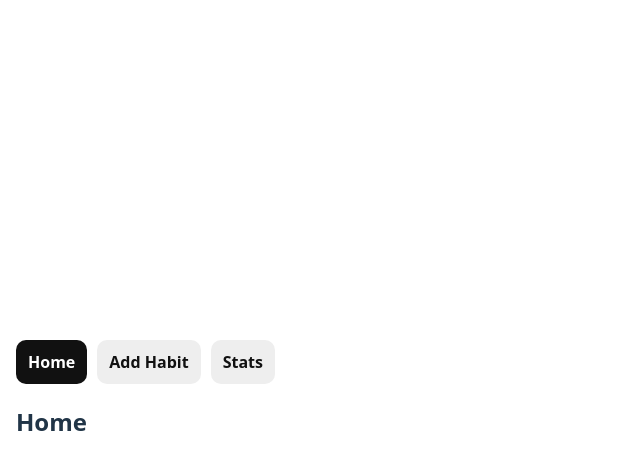
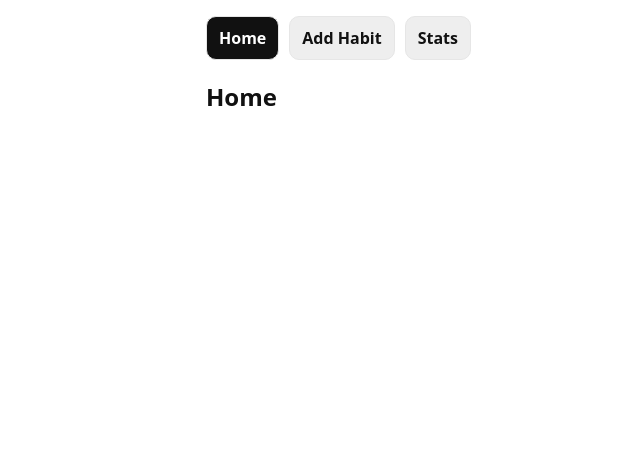
Before and after one commit to Jinaaaaks/habit-tracker, a React (Vite) app: page / in a window 1280 px wide. Shown: the top 470 px of the page, without its empty margins (0-640 px from the left). Built offline with nearby package versions, Linux system fonts and the light colour scheme.

Commit message:
move the layout  style to global css

```diff
--- a/src/App.jsx
+++ b/src/App.jsx
@@ -6,7 +6,7 @@ import Stats from "./pages/Stats.jsx";
 
 export default function App() {
   return (
-    <div style={{ maxWidth: 900, margin: "0 auto", padding: 16 }}>
+    <div className="container">
       <Navbar />
       <Routes>
         <Route path="/" element={<Home />} />
--- a/src/components/Navbar.jsx
+++ b/src/components/Navbar.jsx
@@ -1,24 +1,26 @@
 import { NavLink } from "react-router-dom";
-
-const linkStyle = ({ isActive }) => ({
-  padding: "10px 12px",
-  borderRadius: 10,
-  textDecoration: "none",
-  fontWeight: 700,
-  background: isActive ? "#111" : "#eee",
-  color: isActive ? "white" : "#111",
-});
 
 export default function Navbar() {
   return (
-    <div style={{ display: "flex", gap: 10, marginBottom: 16 }}>
-      <NavLink to="/" style={linkStyle}>
+    <div className="nav">
+      <NavLink
+        to="/"
+        className={({ isActive }) => (isActive ? "navLink navLinkActive" : "navLink")}
+      >
         Home
       </NavLink>
-      <NavLink to="/add" style={linkStyle}>
+
+      <NavLink
+        to="/add"
+        className={({ isActive }) => (isActive ? "navLink navLinkActive" : "navLink")}
+      >
         Add Habit
       </NavLink>
-      <NavLink to="/stats" style={linkStyle}>
+
+      <NavLink
+        to="/stats"
+        className={({ isActive }) => (isActive ? "navLink navLinkActive" : "navLink")}
+      >
         Stats
       </NavLink>
     </div>
--- a/src/main.jsx
+++ b/src/main.jsx
@@ -2,7 +2,8 @@ import React from "react";
 import ReactDOM from "react-dom/client";
 import { BrowserRouter } from "react-router-dom";
 import App from "./App.jsx";
-import "./index.css";
+import "./styles/global.css";
+
 
 ReactDOM.createRoot(document.getElementById("root")).render(
   <React.StrictMode>
--- /dev/null
+++ b/src/styles/global.css
@@ -0,0 +1,43 @@
+:root {
+  --bg: #ffffff;
+  --text: #111111;
+  --border: #e6e6e6;
+  --primary: #111111;
+  --primaryText: #ffffff;
+}
+
+* { box-sizing: border-box; }
+
+body {
+  margin: 0;
+  font-family: system-ui, -apple-system, Segoe UI, Roboto, Arial, sans-serif;
+  background: var(--bg);
+  color: var(--text);
+}
+
+.container {
+  max-width: 900px;
+  margin: 0 auto;
+  padding: 16px;
+}
+
+.nav {
+  display: flex;
+  gap: 10px;
+  margin-bottom: 16px;
+}
+
+.navLink {
+  padding: 10px 12px;
+  border-radius: 10px;
+  text-decoration: none;
+  font-weight: 700;
+  border: 1px solid var(--border);
+  background: #eee;
+  color: var(--text);
+}
+
+.navLinkActive {
+  background: var(--primary);
+  color: var(--primaryText);
+}
```
